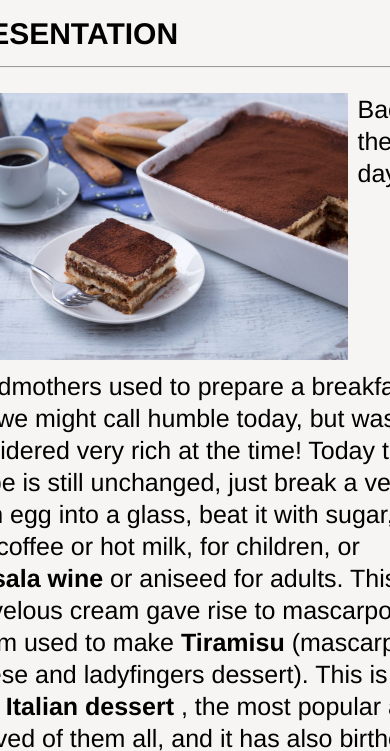
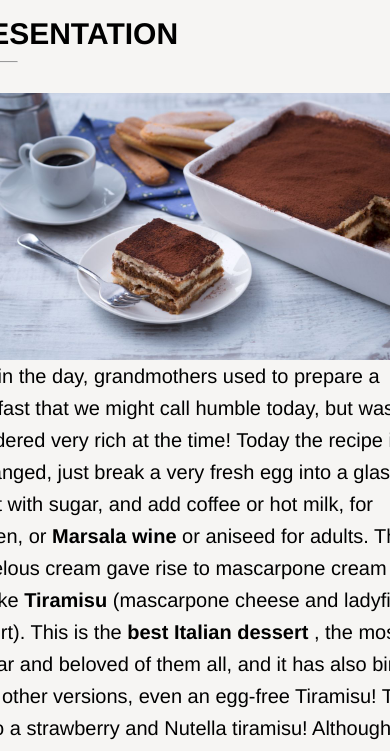
Before and after one commit to LucaRuggeri5/htmlcss-responsive-layout, a plain HTML site: page index.html in a window 390 px wide. Shown: the part 853-1604 px from the top of the page. Drawn offline with Linux system fonts and the light colour scheme.

Commit message:
correzioni finalizzate

```diff
--- a/css/main.css
+++ b/css/main.css
@@ -25,7 +25,7 @@ main {
 }
 
 img {
-    max-width: 100%;
+    width: 100%;
     margin: 0 auto;
 }
 
@@ -80,7 +80,7 @@ h1 {
 }
 
 .video {
-    width: 55%;
+    width: 70%;
     /* DEBUG */
     /* height: 100px;
     background-color: red;
@@ -90,7 +90,7 @@ h1 {
 .video-text {
     font-size: 20px;
     padding: 20px;
-    width: 45%;
+    width: 30%;
     /* DEBUG */
     /* height: 100px;
     background-color: red;
@@ -146,8 +146,10 @@ h3 {
 }
 
 hr {
-    margin-top: 15px;
-    margin-bottom: 25px;
+    margin-top: 10px;
+    margin-bottom: 30px;
+    width: 70px;
+    color: orange;
 }
 
 #img-float {
@@ -158,7 +160,7 @@ hr {
 }
 
 p {
-    font-size: 25px;
+    font-size: 20px;
     line-height: 2rem;
 }
 
@@ -246,6 +248,10 @@ a {
         max-width: 640px;
     }
 
+    h1 {
+        text-align: center;
+    }
+
     .container-video {
         display: block;
     }
@@ -254,6 +260,13 @@ a {
     }
     .video-text {
         width: 100%;
+    }
+
+    #img-float {
+        float: none;
+        margin: 0 auto;
+        display: block;
+        width: 400px;
     }
 
     footer {
@@ -267,13 +280,6 @@ a {
         align-items: center;
     }
 
-    #img-float {
-        float: inline-start;
-        margin-right: 10px;
-        margin-bottom: 10px;
-        width: 400px;
-    }
-
     .no-display {
         display: none;
     }
```
